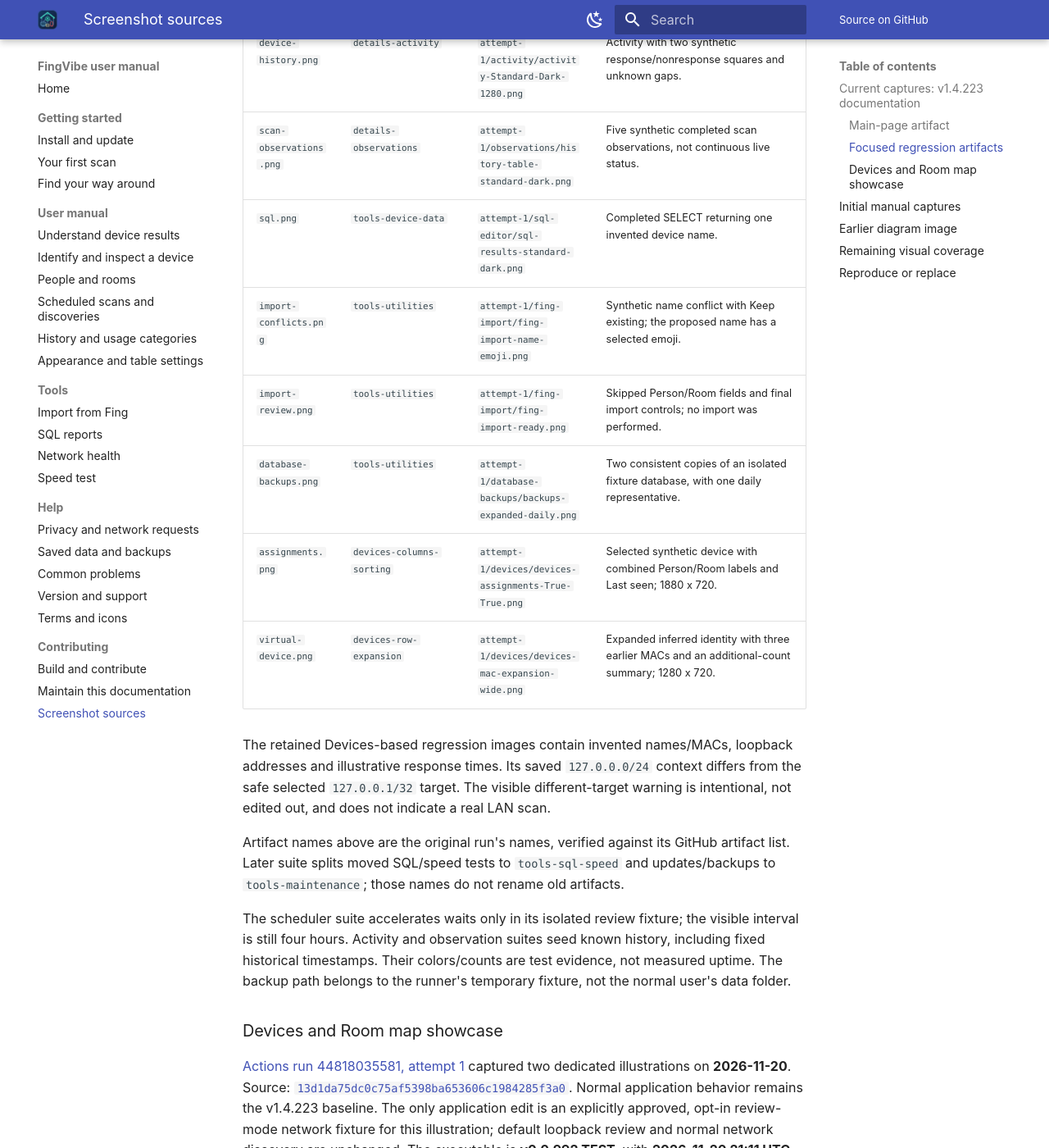
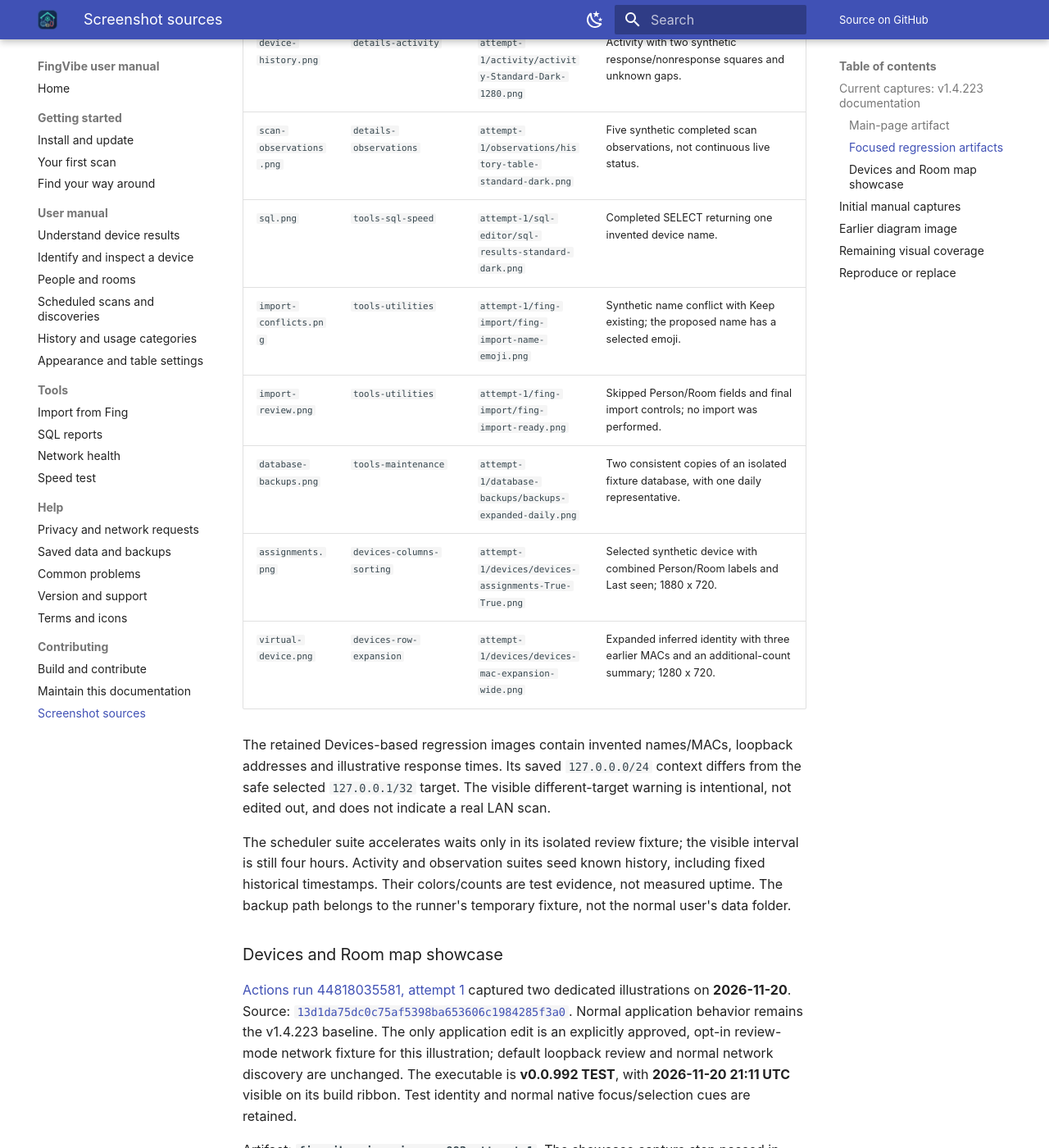
Before and after one commit to iricigor/fingvibe, an MkDocs documentation site: the page built from docs/manual/screenshots.md, in a window 1280 px wide and 1400 px high, scrolled down 2339 px. Shown: the whole window at 82% size. Built offline with MkDocs 1.6.1 and Material for MkDocs 9.7.7, drawn with Linux system fonts in a browser that asks for light colours.

Commit message:
docs: trim redundant screenshot caveats and artifact churn
Co-authored-by: Copilot App <223556219+Copilot@users.noreply.github.com>

```diff
--- a/docs/manual/screenshots.md
+++ b/docs/manual/screenshots.md
@@ -71,10 +71,10 @@ The `pr-979` artifact suffix is the manual workflow's run number, not PR #979.
 | `scheduled-scans.png` | `sidebar-preferences-scheduling` | `attempt-1/sidebar/scheduled-scans-Standard Dark.png` | Scheduling on, four-hour choice, independent monitoring off; 1280 x 720. |
 | `device-history.png` | `details-activity` | `attempt-1/activity/activity-Standard-Dark-1280.png` | Activity with two synthetic response/nonresponse squares and unknown gaps. |
 | `scan-observations.png` | `details-observations` | `attempt-1/observations/history-table-standard-dark.png` | Five synthetic completed scan observations, not continuous live status. |
-| `sql.png` | `tools-device-data` | `attempt-1/sql-editor/sql-results-standard-dark.png` | Completed SELECT returning one invented device name. |
+| `sql.png` | `tools-sql-speed` | `attempt-1/sql-editor/sql-results-standard-dark.png` | Completed SELECT returning one invented device name. |
 | `import-conflicts.png` | `tools-utilities` | `attempt-1/fing-import/fing-import-name-emoji.png` | Synthetic name conflict with Keep existing; the proposed name has a selected emoji. |
 | `import-review.png` | `tools-utilities` | `attempt-1/fing-import/fing-import-ready.png` | Skipped Person/Room fields and final import controls; no import was performed. |
-| `database-backups.png` | `tools-utilities` | `attempt-1/database-backups/backups-expanded-daily.png` | Two consistent copies of an isolated fixture database, with one daily representative. |
+| `database-backups.png` | `tools-maintenance` | `attempt-1/database-backups/backups-expanded-daily.png` | Two consistent copies of an isolated fixture database, with one daily representative. |
 | `assignments.png` | `devices-columns-sorting` | `attempt-1/devices/devices-assignments-True-True.png` | Selected synthetic device with combined Person/Room labels and Last seen; 1880 x 720. |
 | `virtual-device.png` | `devices-row-expansion` | `attempt-1/devices/devices-mac-expansion-wide.png` | Expanded inferred identity with three earlier MACs and an additional-count summary; 1280 x 720. |
 
@@ -82,10 +82,6 @@ The retained Devices-based regression images contain invented names/MACs, loopba
 illustrative response times. Its saved `127.0.0.0/24` context differs from the
 safe selected `127.0.0.1/32` target. The visible different-target warning is
 intentional, not edited out, and does not indicate a real LAN scan.
-
-Artifact names above are the original run's names, verified against its GitHub
-artifact list. Later suite splits moved SQL/speed tests to `tools-sql-speed` and
-updates/backups to `tools-maintenance`; those names do not rename old artifacts.
 
 The scheduler suite accelerates waits only in its isolated review fixture;
 the visible interval is still four hours. Activity and observation suites seed
```
Also changed, not shown: docs/about.md (+2 -3 lines), docs/index.md (+0 -5 lines), docs/manual/device-details.md (+0 -1 lines).
